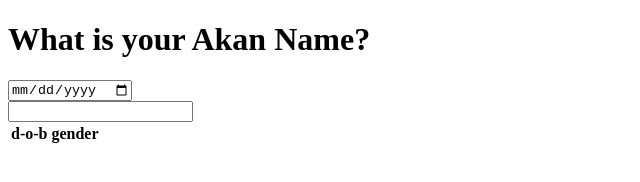
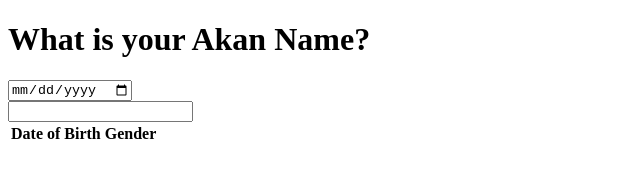
Before and after one commit to Mukenia-Mark/Web-App, a plain HTML site: page index.html in a window 1280 px wide. Shown: the full height of the page, 0-640 px from the left. Drawn offline with Linux system fonts and the light colour scheme.

```diff
--- a/index.html
+++ b/index.html
@@ -11,12 +11,12 @@
           <h1>What is your Akan Name?</h1>
           <form id="nameForm" class="border p-3 mt-3">
             <div class="nb-3">
-              <label for="d-o-b" class="form-label" id="d-o-b" required></label>
-              <input type='date' class="form-control" id="d-o-b" required>
+              <label for="Date of Birth" class="form-label" id="Date of Birth" required></label>
+              <input type='date' class="form-control" id="Date of Birth" required>
             </div>
             <div class="nb-3">
-              <label for="gender" class="form-label"id="gender" requred></label>
-              <input type="text" class="form-control"id="gender"required>
+              <label for="Gender" class="form-label"id="Gender" requred></label>
+              <input type="text" class="form-control"id="Gender"required>
             </div>
           </form>
         </div>
@@ -27,8 +27,8 @@
           <table class="table">
             <thread>
               <tr>
-                <th scope="col">d-o-b</th>
-                <th scope="col">gender</th>
+                <th scope="col">Date of Birth</th>
+                <th scope="col">Gender</th>
               </tr>
             </thread>
           </table>
```
